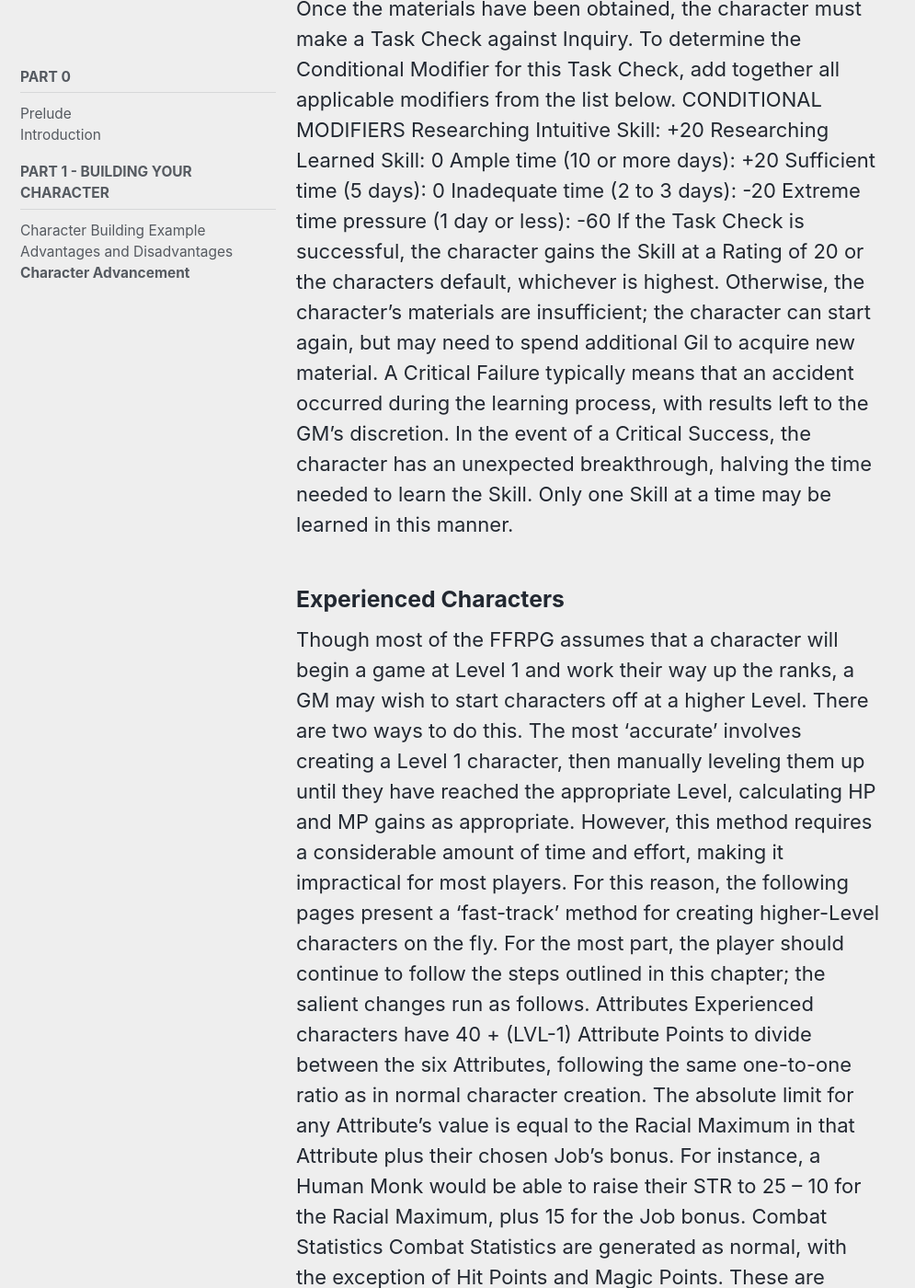
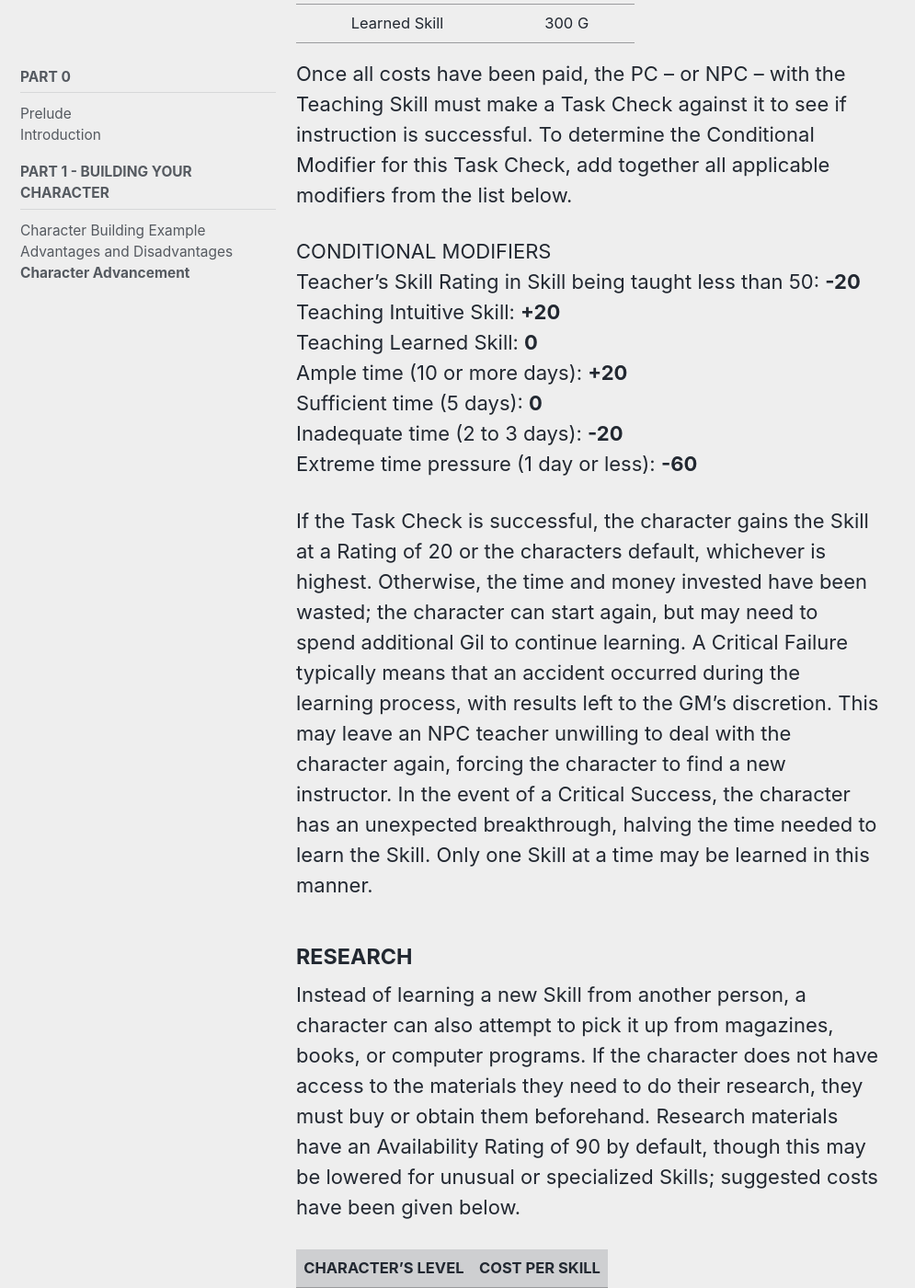
Before and after one commit to alyons/ffrpg3.5, a Jekyll site: the page built from _ffrpg325/part1/character-advancement.md, in a window 1280 px wide and 1400 px high, scrolled down 6182 px. Shown: the whole window at 92% size, without its empty margins (0-995 px from the left). Built offline with Jekyll 4.4.1, drawn with Linux system fonts in a browser that asks for light colours; cached includes are drawn as plain includes; some of the changed text lies outside the part shown.

Commit message:
chore: capture work

````diff
--- a/_ffrpg325/part1/character-advancement.md
+++ b/_ffrpg325/part1/character-advancement.md
@@ -55,13 +55,16 @@ requirements for each Level.
 |32         |16000      |248000     |65         |32500      |1040000    |98         |49000      |2376500    |
 |33         |16500      |264000     |66         |33000      |1072500    |99         |49500      |2425500    |
 
-Learning New Abilities
+### Learning New Abilities
+
 Most Jobs gain new Abilities at certain Levels – on average, every 7
 Levels up to Level 64. The Level an Ability is gained is shown in
 Chapter 4 to the right of the Ability's name. For instance, the
 Samurai gains the Ability Mineuchi at Level 8; the Fighter the Ability
 Third Eye.
-Learning New Spells
+
+### Learning New Spells
+
 Characters with access to White, Black, Time, or Red Magic will gain
 new Spells every few Levels, allowing them to pick a Spell from a
 given Spell Level and add it to their repertoire. The exact Levels this
@@ -69,7 +72,9 @@ occurs at will be given in the Job's profile in Chapter 4. Note that in
 order to be able to select a Spell, any prerequisites the Spell has
 must be met – to choose Fira, for instance, a character must also
 have learned Fire. Prerequisites are laid out in Chapter 8.
-BLUE AND SUMMON MAGIC
+
+#### BLUE AND SUMMON MAGIC
+
 New Blue and Summon Spells can only be acquired during the
 course of a session, and are gained independently of the
 character's current Level. To obtain a new Blue Spell, a character
@@ -79,13 +84,16 @@ character must either defeat the Summon in battle or complete a
 task to earn the Summon's trust. In certain cases, Blue Spells, Calls,
 and Summons may be awarded through items found during the
 session or given out as quest rewards.
-Increasing Hit and Magic Points
+### Increasing Hit and Magic Points
+
 Every time a character gains a Level, their maximum Hit Points
 increase by Job's Hit Die + (VIT / 2). Jobs with a Magic Die also
 increase their maximum Magic Points by Job's Magic Die + (SPR /
 2). All rolls should be made in front of the rest of the group or GM,
 and calculated before any other changes are made to the character.
-Increasing Attributes
+
+### Increasing Attributes
+
 Characters receive 1 Attribute Point every time they gain a Level.
 This may be allocated to any of the character’s six Attributes,
 provided that Attribute Points are not spent on the same Attribute
@@ -107,7 +115,9 @@ Once an Attribute has been raised, adjust the character’s Attribute
 Ratings and Combat Statistics accordingly. If the player has been
 keeping track of it, precalculated damage may also need to be
 adjusted as a result of this.
-Increasing Skills
+
+### Increasing Skills
+
 Upon gaining a Level, a character receives 10 Skill Points to spend
 on improving Skill Ratings and 6 points for improving Language* and
 Lore* ratings; unused Skill Points are not carried over to the next
@@ -118,11 +128,15 @@ as costing twice the normal rate. The player may distribute their Skill
 Points as they choose, but once a Skill's Rating has reached 50, it
 cannot be increased by more than 2 after a Level has been gained.
 In addition, no Skill’s Rating may ever be raised above 100.
-Learning Skills
+
+### Learning Skills
+
 New Skills may also be learned upon gaining a Level using one of
 three methods: revelation, teaching, or research. Each of these
 three methods has its own requirements.
-REVELATION
+
+#### REVELATION
+
 Sometimes, characters find they have talents and depths they didn't
 even know they possessed. A character that rolls a Critical Success
 on a defaulted Skill Roll may immediately gain that Skill at a Rating of
@@ -133,7 +147,9 @@ revelations to strike, the Task Check's CoS must be 40 or lower. As
 successful rolls made under the Rule of 10 do not count as a Critical
 Success, they cannot be used to gain Skills through revelation. Any
 number of Skills may be learned at once in this manner.
-TEACHING
+
+#### TEACHING
+
 Alternately, characters may opt to learn a Skill from another
 character – PC or NPC – with the Teaching Skill. If nobody in the
 party has this Skill, the character must track down an appropriate
@@ -142,24 +158,29 @@ Skill. Teachers who aren't personal friends or allies of the character
 may demand a fee for training; suggested costs have been given
 below.
 Table 2-3: Teaching Costs
-SKILL'S DEFAULT RATING COST PER SKILL
-1 – 20 200 G
-21 – 30 500 G
-31 – 40 2000 G
-41 – 50 5000 G
-Learned Skill 300 G
+
+|SKILL'S DEFAULT RATING|COST PER SKILL|
+|:-------------------:|:-------------:|
+|1 – 20| 200 G|
+|21 – 30| 500 G|
+|31 – 40 |2000 G|
+|41 – 50 |5000 G|
+| Learned Skill | 300 G |
+
 Once all costs have been paid, the PC – or NPC – with the Teaching
 Skill must make a Task Check against it to see if instruction is
 successful. To determine the Conditional Modifier for this Task Check,
 add together all applicable modifiers from the list below.
+
 CONDITIONAL MODIFIERS
-Teacher's Skill Rating in Skill being taught less than 50: -20
-Teaching Intuitive Skill: +20
-Teaching Learned Skill: 0
-Ample time (10 or more days): +20
-Sufficient time (5 days): 0
-Inadequate time (2 to 3 days): -20
-Extreme time pressure (1 day or less): -60
+Teacher's Skill Rating in Skill being taught less than 50: **-20**
+Teaching Intuitive Skill: **+20**
+Teaching Learned Skill: **0**
+Ample time (10 or more days): **+20**
+Sufficient time (5 days): **0**
+Inadequate time (2 to 3 days): **-20**
+Extreme time pressure (1 day or less): **-60**
+
 If the Task Check is successful, the character gains the Skill at a
 Rating of 20 or the characters default, whichever is highest.
 Otherwise, the time and money invested have been wasted; the
@@ -171,7 +192,9 @@ character again, forcing the character to find a new instructor. In the
 event of a Critical Success, the character has an unexpected
 breakthrough, halving the time needed to learn the Skill. Only one
 Skill at a time may be learned in this manner.
-RESEARCH
+
+#### RESEARCH
+
 Instead of learning a new Skill from another person, a character can
 also attempt to pick it up from magazines, books, or computer
 programs. If the character does not have access to the materials
@@ -179,23 +202,28 @@ they need to do their research, they must buy or obtain them
 beforehand. Research materials have an Availability Rating of 90 by
 default, though this may be lowered for unusual or specialized Skills;
 suggested costs have been given below.
-CHARACTER'S LEVEL COST PER SKILL
-1 – 20 300 G
-21 – 30 750 G
-31 – 40 3000 G
-41 – 50 7500 G
-Learned Skill 500 G
+
+|CHARACTER'S LEVEL | COST PER SKILL|
+|:----------------:|:-------------:|
+|1 – 20 |300 G|
+|21 – 30| 750 G|
+|31 – 40| 3000 G|
+|41 – 50| 7500 G|
+|Learned Skill|500 G|
+
 Once the materials have been obtained, the character must make a
 Task Check against Inquiry. To determine the Conditional Modifier for
 this Task Check, add together all applicable modifiers from the list
 below.
+
 CONDITIONAL MODIFIERS
-Researching Intuitive Skill: +20
-Researching Learned Skill: 0
-Ample time (10 or more days): +20
-Sufficient time (5 days): 0
-Inadequate time (2 to 3 days): -20
-Extreme time pressure (1 day or less): -60
+Researching Intuitive Skill: **+20**
+Researching Learned Skill: **0**
+Ample time (10 or more days): **+20**
+Sufficient time (5 days): **0**
+Inadequate time (2 to 3 days): **-20**
+Extreme time pressure (1 day or less): **-60**
+
 If the Task Check is successful, the character gains the Skill at a
 Rating of 20 or the characters default, whichever is highest.
 Otherwise, the character's materials are insufficient; the character
@@ -206,7 +234,7 @@ In the event of a Critical Success, the character has an unexpected
 breakthrough, halving the time needed to learn the Skill. Only one
 Skill at a time may be learned in this manner.
 
-### Experienced Characters
+## Experienced Characters
 
 Though most of the FFRPG assumes that a character will begin a
 game at Level 1 and work their way up the ranks, a GM may wish to
@@ -219,7 +247,8 @@ impractical for most players. For this reason, the following pages
 present a ‘fast-track’ method for creating higher-Level characters
 on the fly. For the most part, the player should continue to follow the
 steps outlined in this chapter; the salient changes run as follows.
-Attributes
+
+### Attributes
 Experienced characters have 40 + (LVL-1) Attribute Points to divide
 between the six Attributes, following the same one-to-one ratio as in
 normal character creation. The absolute limit for any Attribute’s
@@ -227,18 +256,26 @@ value is equal to the Racial Maximum in that Attribute plus their
 chosen Job’s bonus. For instance, a Human Monk would be able to
 raise their STR to 25 – 10 for the Racial Maximum, plus 15 for the
 Job bonus.
-Combat Statistics
+
+### Combat Statistics
+
 Combat Statistics are generated as normal, with the exception of Hit
 Points and Magic Points. These are generated using the following
 formulas:
+
+```
 30 + VIT + (Level x Hit Die) + ((VIT / 2) x (Level - 1))
 10 + SPR + (Level x Magic Die) + ((SPR / 2) x (Level - 1))
+```
+
 Both formulas use the median value of Job’s Hit and Magic Dice
 rather than a roll. A Job with a d10 Hit Die, for instance, would have
 a value of 5, while a Job with a d6 Hit Die would have a value of 3.
 As at character creation, any Job without a Magic Die will have 0 MP,
 regardless of their Spirit.
-Skills
+
+### Skills
+
 An experienced character receives a number of Skill Points equal to
 those received by a Level 1 character of their chosen Job, plus a
 bonus of 10 x (Level - 1) Points. They also receive the standard
@@ -247,13 +284,16 @@ at a Rating of 50 and Awareness at 30 for free – plus an additional
 6 x (Level - 1) Points for Language* and Lore* skills. Skills still have
 a minimum Rating of 20, but can have a maximum Rating of up to
 48 + (2 x Level), with an absolute maximum of 100.
-Equipment
+
+### Equipment
+
 Experienced characters receive more Gil for buying equipment and
 items; at higher Levels, they will also have access to equipment not
 normally purchasable by starting characters. The table below gives
 recommended benchmarks for Gil awards, as well as suggested
 Availability limits for starting equipment.
 Table 2-5: Starting Gil and Equipment
+
 LEVEL GIL AVAILABILITY EQUIPMENT
 1 500 91% ---
 2 600 90% ---
@@ -271,16 +311,19 @@ LEVEL GIL AVAILABILITY EQUIPMENT
 50 40000 32% 1 Artifact
 65+ 40000 13% 2 Artifacts
 1 Legendary
+
 For characters with Levels between these benchmarks, use the table
 below to determine exact values. Round down for purposes of
 determining Availability Ratings.
 Table 2-6: Level-Specific Adjustments
+
 LEVEL GIL PER LEVEL AVAILABILITY PER LEVEL
 11 – 20 +1000 -1.25%
 21 – 30 +1500 -1.25%
 31 – 40 +1000 -1.25%
 41 – 50 --- -1.25%
 51 – 65 --- -1.25%
+
 Once all this has been done, all that remains is for the player to
 choose their equipment. For instance, a character created at Level
 14 would have 9000 Gil in spending money – 5000 for the Level 10
@@ -294,6 +337,7 @@ receive a larger stipend; its exact value is given on the table below.
 Note that a Level 65+ Engineer also receives one free Artifact Part
 of their choice to use in a starting Invention.
 Table 2-7: Invention Stipends
+
 LEVEL INVENTION STIPEND ARTIFACT PARTS
 1 100 ---
 2 120 ---
@@ -310,15 +354,18 @@ LEVEL INVENTION STIPEND ARTIFACT PARTS
 40 8000 ---
 50 10000 ---
 65+ 10000 1
+
 For characters with Levels between these benchmarks, use the table
 below to determine exact values.
 Table 2-8: Invention Stipend Details
+
 LEVEL RANGE GIL PER LEVEL
 11 – 20 200
 21 – 30 300
 31 – 40 300
 41 – 50 200
 51 – 65 ---
+
 Magic
 Characters capable of using Black, White, Red, or Time Magic gain
 starting Spells as normal, plus any additional Spells their Level would
````
Also changed, not shown: other parts of _ffrpg325/part1/character-advancement.md (+1 -1 lines), _ffrpg325/part1/character-building-example.md (+3 -0 lines).
